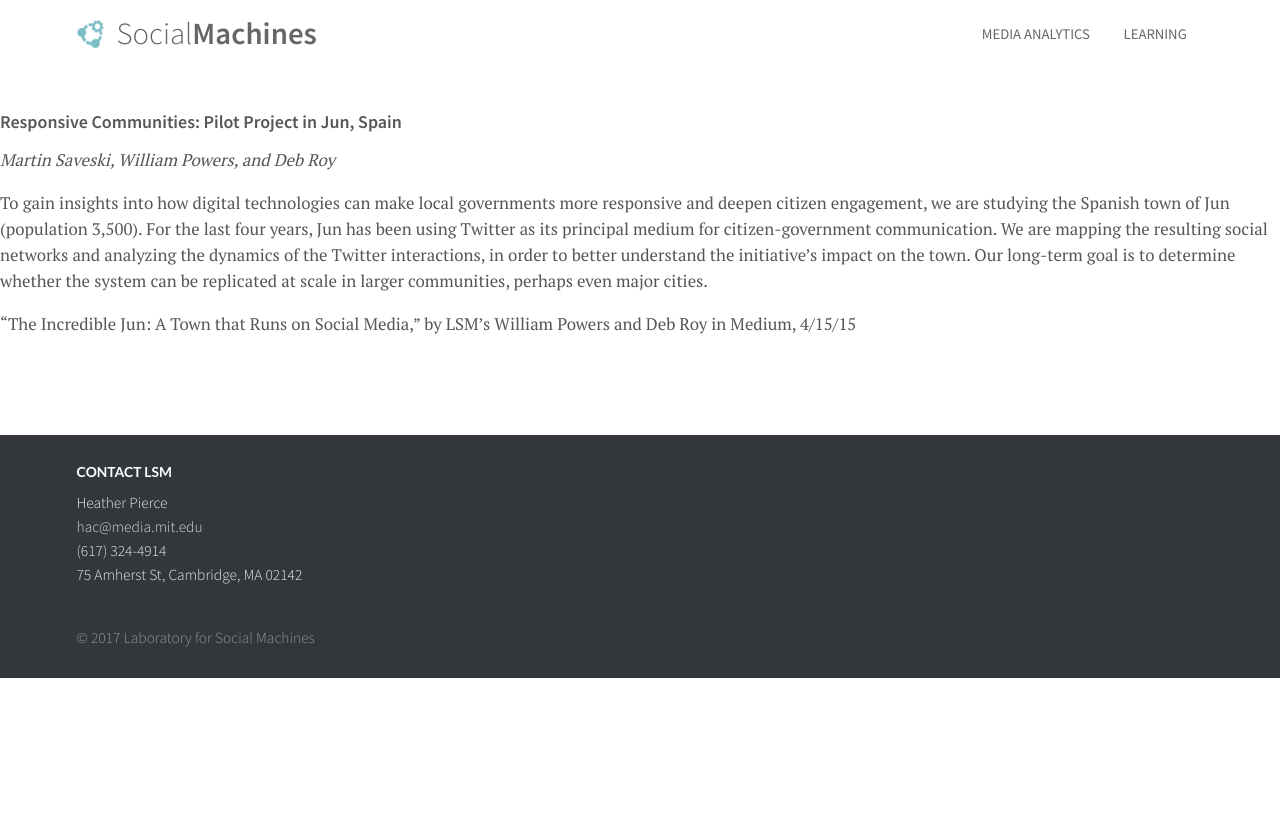
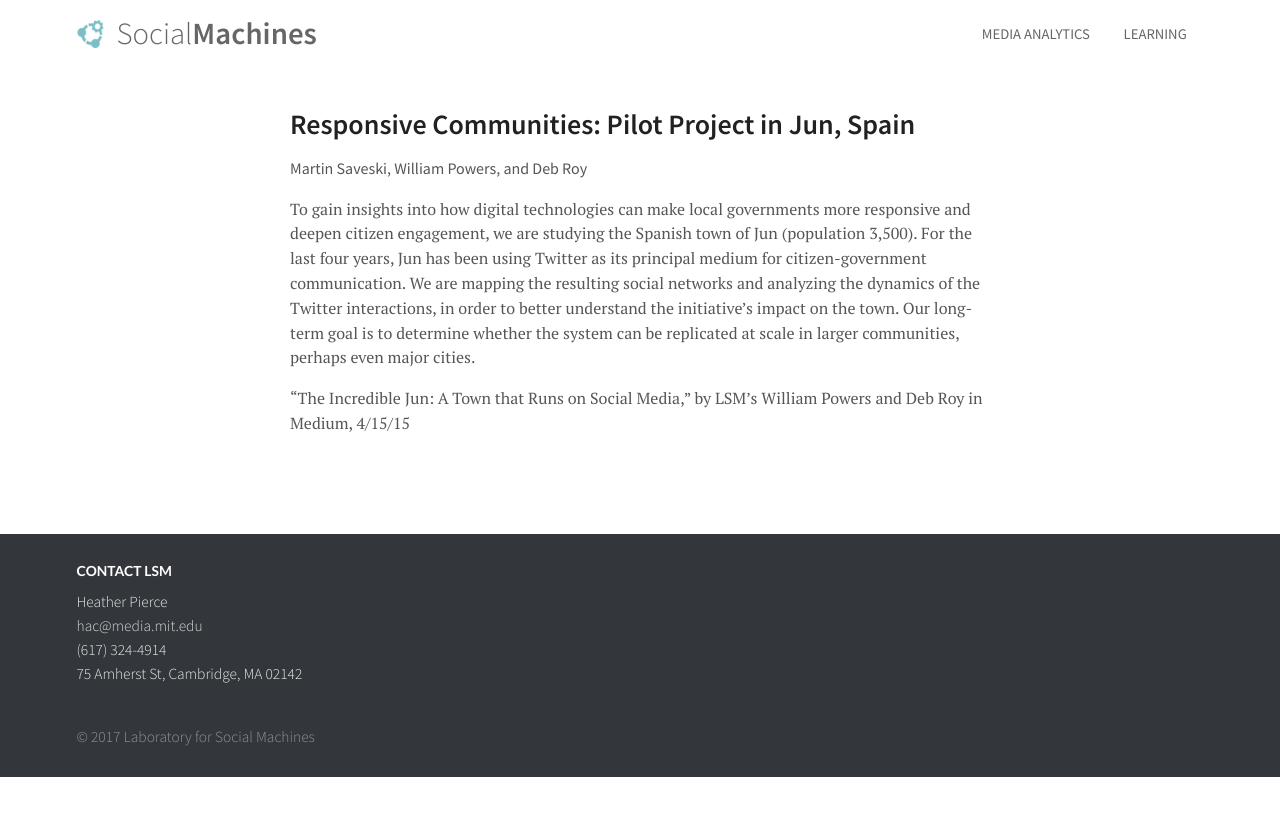
Before and after one commit to mit-ccc/social-machines.github.io, a Jekyll site: the page built from _projects/responsive-communities.md, in a window 1280 px wide. Shown: the top 816 px of the page. Built offline with Jekyll 4.4.1, drawn with Linux system fonts in a browser that asks for light colours; nearby versions of some CDN libraries.

Commit message:
Minor improvement to project page styling

```diff
--- a/_layouts/project-page.html
+++ b/_layouts/project-page.html
@@ -2,14 +2,16 @@
 layout: default
 ---
 <div class="project-page">
-	<h3>{{ page.header }}</h3>
-	<p><em>{{ page.people }}</em></p>
+	<div class="ui text container">
+		<h1 class="ui header">{{ page.header }}</h1>
+		<div class="meta"><p>{{ page.people }}</p>
 		{% if page.alumni %}
-		<p>
+			<p class="muted">
 				Project Alumni:
-			<em>{{ page.alumni }}</em>
+				{{ page.alumni }}
 			</p>
 		{% endif %}
+	</div>
 		{% if page.subheader %}
 			<p>
 				<strong>{{ page.subheader }}</strong>
@@ -19,3 +21,4 @@ layout: default
 			{{ content }}
 		</div>
 	</div>
+</div>
--- a/css/main.scss
+++ b/css/main.scss
@@ -23,8 +23,13 @@ h1, h2, h3, h4, h5, h6,
 .main-footer,
 .card,
 .boxes,
-.projects .meta {
+.projects .meta,
+.project-page .meta {
   font-family: "Source Sans Pro", "Helvetica Neue", Helvetica, Arial, sans-serif;
+}
+
+.project-page .meta {
+  margin-bottom: 1em;
 }
 
 .ui.text.container {
```
Lines whose indentation alone changed are shown as unchanged.
